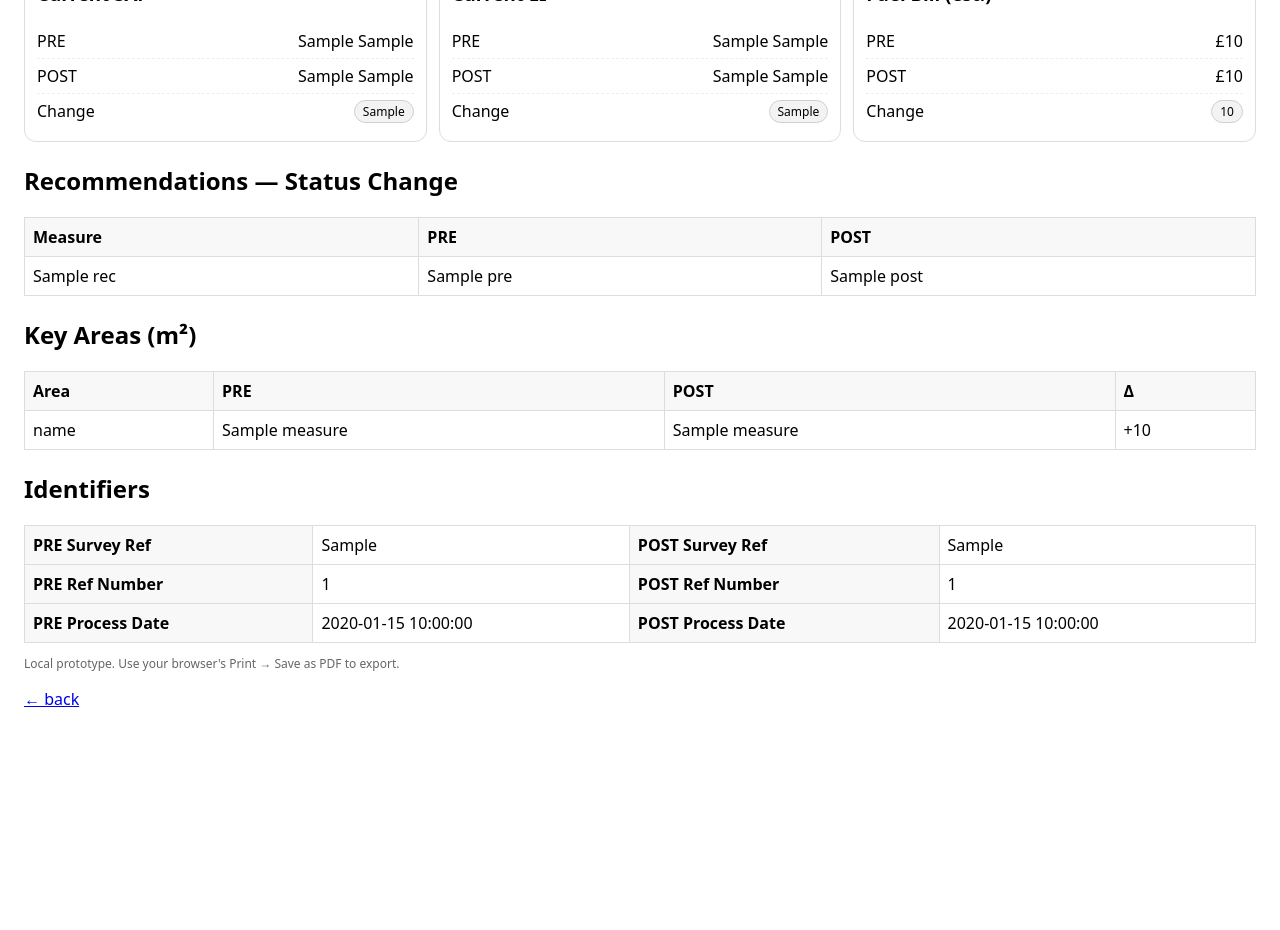
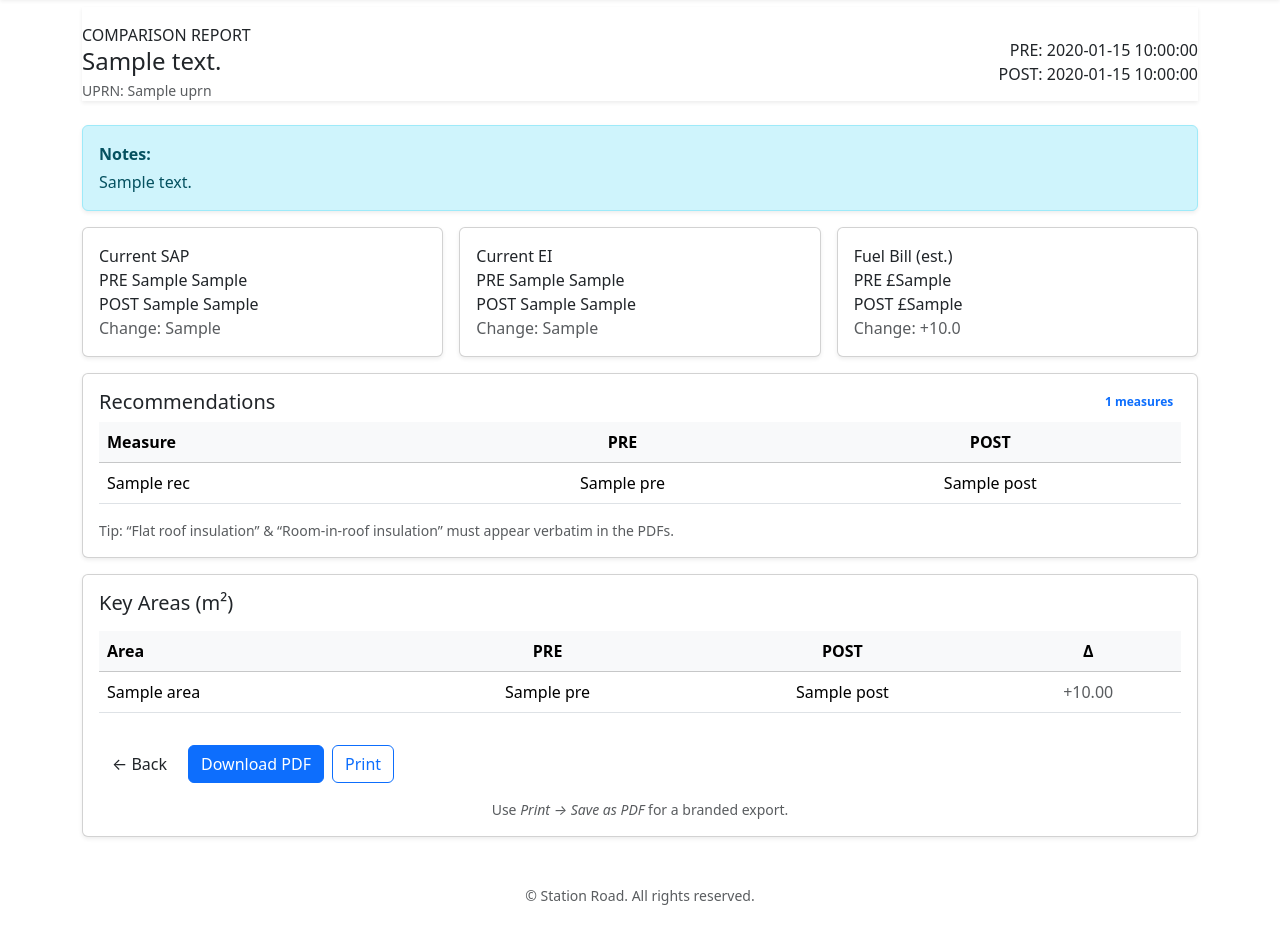
Before and after one commit to Ashley210109/COMPAREAMICOECO, a FastAPI app: template templates/report.html in a window 1280 px wide. Shown: the part 301-1231 px from the top of the page. Before the commit the page ends 1008 px from the top, so only its background shows below. Run offline with FastAPI, Linux system fonts and the light colour scheme; the template is opened without the code that fills it: most values are stand-ins (such as "Sample title", 1, 10 or a date in 2020).

Commit message:
Refactor report.html to use template inheritance

```diff
--- a/templates/report.html
+++ b/templates/report.html
@@ -1,111 +1,146 @@
-<!doctype html>
-<html lang="en">
-<head>
-<meta charset="utf-8"/>
-<title>Station Road Comparison — Local</title>
-<style>
-body { font-family: system-ui, Segoe UI, Roboto, Helvetica, Arial, sans-serif; margin: 24px; }
-header { display:flex; justify-content:space-between; align-items:center; margin-bottom: 16px; }
-h1 { margin:0; font-size: 22px; }
-.small { color:#666; font-size: 12px; }
-.grid { display:grid; grid-template-columns: 1fr 1fr 1fr; gap:12px; }
-.card { border:1px solid #ddd; border-radius:12px; padding:12px; }
-.kv { display:flex; justify-content:space-between; padding:6px 0; border-bottom:1px dashed #eee; }
-.kv:last-child { border-bottom:none; }
-.badge { padding:2px 8px; border-radius:999px; font-size:12px; border:1px solid #bbb; }
-.badge.positive { background:#e6f7e6; border-color:#8dd28d; }
-.badge.negative { background:#fdeaea; border-color:#efa6a6; }
-.badge.neutral { background:#f3f3f3; border-color:#cfcfcf; }
-table { width:100%; border-collapse:collapse; margin-top:8px; }
-th, td { border:1px solid #ddd; padding:8px; text-align:left; vertical-align:top; }
-th { background:#f8f8f8; }
-.section-title { margin-top:22px; }
-</style>
-</head>
-<body>
-<header>
-  <div>
-    <h1>Station Road — Comparison</h1>
-    <div class="small">Generated: {{ now }} | Local prototype</div>
+{% extends "base.html" %}
+{% block title %}Report • Station Road{% endblock %}
+{% block content %}
+
+<!-- Header strip -->
+<div class="sr-report-header mb-4 shadow-sm">
+  <div class="row g-3 align-items-center">
+    <div class="col-md">
+      <div class="sr-eyebrow text-uppercase">Comparison Report</div>
+      <h1 class="h4 mb-0">{{ header.address or "—" }}</h1>
+      <div class="text-muted small mt-1">UPRN: {{ header.uprn or "—" }}</div>
     </div>
-  <div><strong>Client Logo</strong></div>
-</header>
-<div style="margin:12px 0; display:flex; gap:10px;">
-  <form method="post" action="/pdf"><button type="submit">Download PDF</button></form>
-  <button onclick="window.print()">Print…</button>
+    <div class="col-auto text-end">
+      <div class="sr-chip">PRE: {{ header.pre_date or "—" }}</div>
+      <div class="sr-chip">POST: {{ header.post_date or "—" }}</div>
     </div>
-<div style="display:flex; gap:24px; margin-bottom:10px">
-  <div><strong>Address:</strong> {{ header.address or "" }}</div>
-  <div><strong>UPRN:</strong> {{ header.uprn or "" }}</div>
-  <div><strong>PRE Date:</strong> {{ header.pre_date or (pre.summary.process_date or "") }}</div>
-  <div><strong>POST Date:</strong> {{ header.post_date or (post.summary.process_date or "") }}</div>
-</div>
-<div style="white-space:pre-wrap; border:1px solid #eee; padding:8px; border-radius:8px; margin-bottom:12px">
-  <strong>Notes:</strong>
-{{ header.notes or "" }}
-</div>
-
-
-<div class="grid">
-  <div class="card">
-    <h3>Current SAP</h3>
-    <div class="kv"><span>PRE</span><span>{{ pre.summary.sap_current_band or "" }} {{ pre.summary.sap_current or "" }}</span></div>
-    <div class="kv"><span>POST</span><span>{{ post.summary.sap_current_band or "" }} {{ post.summary.sap_current or "" }}</span></div>
-    {% set sc = diff.sap_change %}
-    <div class="kv"><span>Change</span>
-      <span class="badge {% if sc is not none and sc>0 %}positive{% elif sc is not none and sc<0 %}negative{% else %}neutral{% endif %}">{{ "+" ~ sc if sc and sc>0 else (sc if sc is not none else "") }}</span></div>
-  </div>
-  <div class="card">
-    <h3>Current EI</h3>
-    <div class="kv"><span>PRE</span><span>{{ pre.summary.ei_current_band or "" }} {{ pre.summary.ei_current or "" }}</span></div>
-    <div class="kv"><span>POST</span><span>{{ post.summary.ei_current_band or "" }} {{ post.summary.ei_current or "" }}</span></div>
-    {% set ec = diff.ei_change %}
-    <div class="kv"><span>Change</span>
-      <span class="badge {% if ec is not none and ec>0 %}positive{% elif ec is not none and ec<0 %}negative{% else %}neutral{% endif %}">{{ "+" ~ ec if ec and ec>0 else (ec if ec is not none else "") }}</span></div>
-  </div>
-  <div class="card">
-    <h3>Fuel Bill (est.)</h3>
-    <div class="kv"><span>PRE</span><span>£{{ '{:,.0f}'.format(pre.summary.fuel_bill) if pre.summary.fuel_bill is not none }}</span></div>
-    <div class="kv"><span>POST</span><span>£{{ '{:,.0f}'.format(post.summary.fuel_bill) if post.summary.fuel_bill is not none }}</span></div>
-    {% set fb = diff.fuel_bill_change %}
-    <div class="kv"><span>Change</span>
-      <span class="badge {% if fb is not none and fb>0 %}negative{% elif fb is not none and fb<0 %}positive{% else %}neutral{% endif %}">{{ (("+" if fb>0 else "") ~ (fb|round(0))) if fb is not none }}</span></div>
   </div>
 </div>
 
-<h2 class="section-title">Recommendations — Status Change</h2>
-<table>
-  <thead><tr><th>Measure</th><th>PRE</th><th>POST</th></tr></thead>
+{% if header.notes %}
+  <div class="alert alert-info shadow-sm">
+    <strong>Notes:</strong><div class="mt-1">{{ header.notes }}</div>
+  </div>
+{% endif %}
+
+<!-- KPI Grid -->
+<div class="row g-3 mb-3">
+  <div class="col-md-4">
+    <div class="sr-kpi card shadow-sm">
+      <div class="card-body">
+        <div class="sr-kpi-label">Current SAP</div>
+        <div class="sr-kpi-values">
+          <div><span class="sr-pill sr-pill-muted">PRE</span> {{ pre.summary.sap_current_band or "?" }} {{ pre.summary.sap_current or "?" }}</div>
+          <div><span class="sr-pill sr-pill-success">POST</span> {{ post.summary.sap_current_band or "?" }} {{ post.summary.sap_current or "?" }}</div>
+        </div>
+        <div class="sr-kpi-delta {{ 'text-success' if diff.sap_change and diff.sap_change>0 else 'text-danger' if diff.sap_change and diff.sap_change<0 else 'text-muted' }}">
+          Change: {{ diff.sap_change if diff.sap_change is not none else "—" }}
+        </div>
+      </div>
+    </div>
+  </div>
+  <div class="col-md-4">
+    <div class="sr-kpi card shadow-sm">
+      <div class="card-body">
+        <div class="sr-kpi-label">Current EI</div>
+        <div class="sr-kpi-values">
+          <div><span class="sr-pill sr-pill-muted">PRE</span> {{ pre.summary.ei_current_band or "?" }} {{ pre.summary.ei_current or "?" }}</div>
+          <div><span class="sr-pill sr-pill-success">POST</span> {{ post.summary.ei_current_band or "?" }} {{ post.summary.ei_current or "?" }}</div>
+        </div>
+        <div class="sr-kpi-delta {{ 'text-success' if diff.ei_change and diff.ei_change>0 else 'text-danger' if diff.ei_change and diff.ei_change<0 else 'text-muted' }}">
+          Change: {{ diff.ei_change if diff.ei_change is not none else "—" }}
+        </div>
+      </div>
+    </div>
+  </div>
+  <div class="col-md-4">
+    <div class="sr-kpi card shadow-sm">
+      <div class="card-body">
+        <div class="sr-kpi-label">Fuel Bill (est.)</div>
+        <div class="sr-kpi-values">
+          <div><span class="sr-pill sr-pill-muted">PRE</span> £{{ pre.summary.fuel_bill if pre.summary.fuel_bill is not none else "—" }}</div>
+          <div><span class="sr-pill sr-pill-success">POST</span> £{{ post.summary.fuel_bill if post.summary.fuel_bill is not none else "—" }}</div>
+        </div>
+        <div class="sr-kpi-delta {{ 'text-success' if diff.fuel_bill_change and diff.fuel_bill_change<0 else 'text-danger' if diff.fuel_bill_change and diff.fuel_bill_change>0 else 'text-muted' }}">
+          Change: {{ "{:+.1f}".format(diff.fuel_bill_change) if diff.fuel_bill_change is not none else "—" }}
+        </div>
+      </div>
+    </div>
+  </div>
+</div>
+
+<!-- Recommendations -->
+<div class="card sr-card shadow-sm mb-3">
+  <div class="card-body">
+    <div class="d-flex align-items-center justify-content-between mb-2">
+      <h2 class="h5 mb-0">Recommendations</h2>
+      <span class="badge bg-soft-primary text-primary">{{ diff.recs|length }} measures</span>
+    </div>
+    <div class="table-responsive">
+      <table class="table align-middle">
+        <thead class="table-light">
+          <tr>
+            <th>Measure</th>
+            <th class="text-center">PRE</th>
+            <th class="text-center">POST</th>
+          </tr>
+        </thead>
         <tbody>
-  {% for name, vals in diff.recs.items() %}
-    <tr><td>{{ name }}</td><td>{{ vals.pre or "—" }}</td><td>{{ vals.post or "—" }}</td></tr>
+          {% for name, row in diff.recs.items() %}
+          <tr>
+            <td class="fw-500">{{ name }}</td>
+            <td class="text-center"><span class="sr-badge">{{ row.pre or "—" }}</span></td>
+            <td class="text-center"><span class="sr-badge">{{ row.post or "—" }}</span></td>
+          </tr>
           {% endfor %}
+          {% if diff.recs|length == 0 %}
+            <tr><td colspan="3" class="text-center text-muted">No recommendations detected.</td></tr>
+          {% endif %}
         </tbody>
       </table>
+    </div>
+    <div class="small text-muted">Tip: “Flat roof insulation” & “Room-in-roof insulation” must appear verbatim in the PDFs.</div>
+  </div>
+</div>
 
-<h2 class="section-title">Key Areas (m²)</h2>
-<table>
-  <thead><tr><th>Area</th><th>PRE</th><th>POST</th><th>Δ</th></tr></thead>
+<!-- Areas -->
+<div class="card sr-card shadow-sm">
+  <div class="card-body">
+    <h2 class="h5 mb-3">Key Areas (m²)</h2>
+    <div class="table-responsive">
+      <table class="table align-middle">
+        <thead class="table-light">
+          <tr>
+            <th>Area</th>
+            <th class="text-center">PRE</th>
+            <th class="text-center">POST</th>
+            <th class="text-center">Δ</th>
+          </tr>
+        </thead>
         <tbody>
-  {% set keys = (pre.measures.keys() | list) + (post.measures.keys() | list) %}
-  {% for k in keys | unique %}
-    {% set a = pre.measures.get(k) %}
-    {% set b = post.measures.get(k) %}
-    {% set d = (b - a) if (a is not none and b is not none) else none %}
-    <tr><td>{{ k }}</td><td>{{ a if a is not none else "" }}</td><td>{{ b if b is not none else "" }}</td><td>{{ (("+" if d>0 else "") ~ (d|round(2))) if d is not none else "" }}</td></tr>
+          {% for label, vals in diff.areas.items() %}
+          <tr>
+            <td class="fw-500">{{ label }}</td>
+            <td class="text-center">{{ vals.pre if vals.pre is not none else "—" }}</td>
+            <td class="text-center">{{ vals.post if vals.post is not none else "—" }}</td>
+            <td class="text-center fw-600 {{ 'text-success' if vals.delta and vals.delta>0 else 'text-danger' if vals.delta and vals.delta<0 else 'text-muted' }}">
+              {{ "{:+.2f}".format(vals.delta) if vals.delta is not none else "—" }}
+            </td>
+          </tr>
           {% endfor %}
+          {% if diff.areas|length == 0 %}
+          <tr><td colspan="4" class="text-center text-muted">No area metrics detected.</td></tr>
+          {% endif %}
         </tbody>
       </table>
+    </div>
+    <div class="d-print-none mt-3 d-flex gap-2">
+      <a href="/" class="btn btn-ghost">← Back</a>
+      <form method="post" action="/pdf"><button class="btn btn-primary">Download PDF</button></form>
+      <button class="btn btn-outline-primary" onclick="window.print()">Print</button>
+    </div>
+    <div class="text-center text-muted small mt-3">Use <em>Print → Save as PDF</em> for a branded export.</div>
+  </div>
+</div>
 
-<h2 class="section-title">Identifiers</h2>
-<table>
-  <tbody>
-    <tr><th>PRE Survey Ref</th><td>{{ pre.summary.survey_reference or "" }}</td><th>POST Survey Ref</th><td>{{ post.summary.survey_reference or "" }}</td></tr>
-    <tr><th>PRE Ref Number</th><td>{{ pre.summary.reference_number or "" }}</td><th>POST Ref Number</th><td>{{ post.summary.reference_number or "" }}</td></tr>
-    <tr><th>PRE Process Date</th><td>{{ pre.summary.process_date or "" }}</td><th>POST Process Date</th><td>{{ post.summary.process_date or "" }}</td></tr>
-  </tbody>
-</table>
-
-<p class="small">Local prototype. Use your browser's Print → Save as PDF to export.</p>
-<p><a href="/">← back</a></p>
-</body></html>
+{% endblock %}
```
Lines whose indentation alone changed are shown as unchanged.
